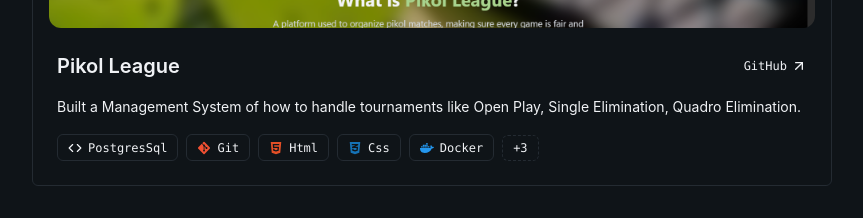
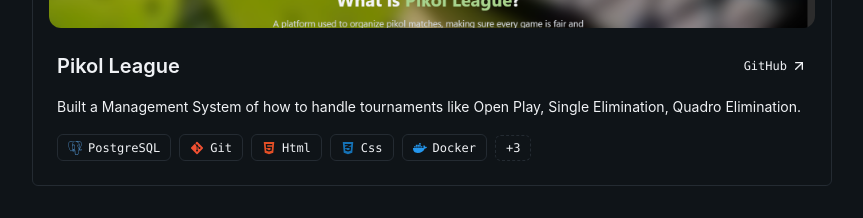
Before and after one commit to Ein-shen/My-porfolio, a React (Vite) app: page /view_projects in a window 1280 px wide. Shown: the part 2100-2318 px from the top of the page, without its empty margins (208-1071 px from the left). Built offline with nearby package versions, Linux system fonts and the light colour scheme; the HTML template or start-up script is replaced by a standard one.

Commit message:
added posgressql in the experience

```diff
--- a/src/away/View_projects.jsx
+++ b/src/away/View_projects.jsx
@@ -28,7 +28,7 @@ const projects = [
     description:
       "Built a Management System of how to handle tournaments like Open Play, Single Elimination, Quadro Elimination.",
     image: "/pik.png",
-    tags: ["PostgresSql", "Git", "Html", "Css", "Docker", "React", "Express", "Node.js", ],
+    tags: ["PostgreSQL", "Git", "Html", "Css", "Docker", "React", "Express", "Node.js", ],
     github: "https://github.com/Ein-shen/Pikol",
   },
   {
```
